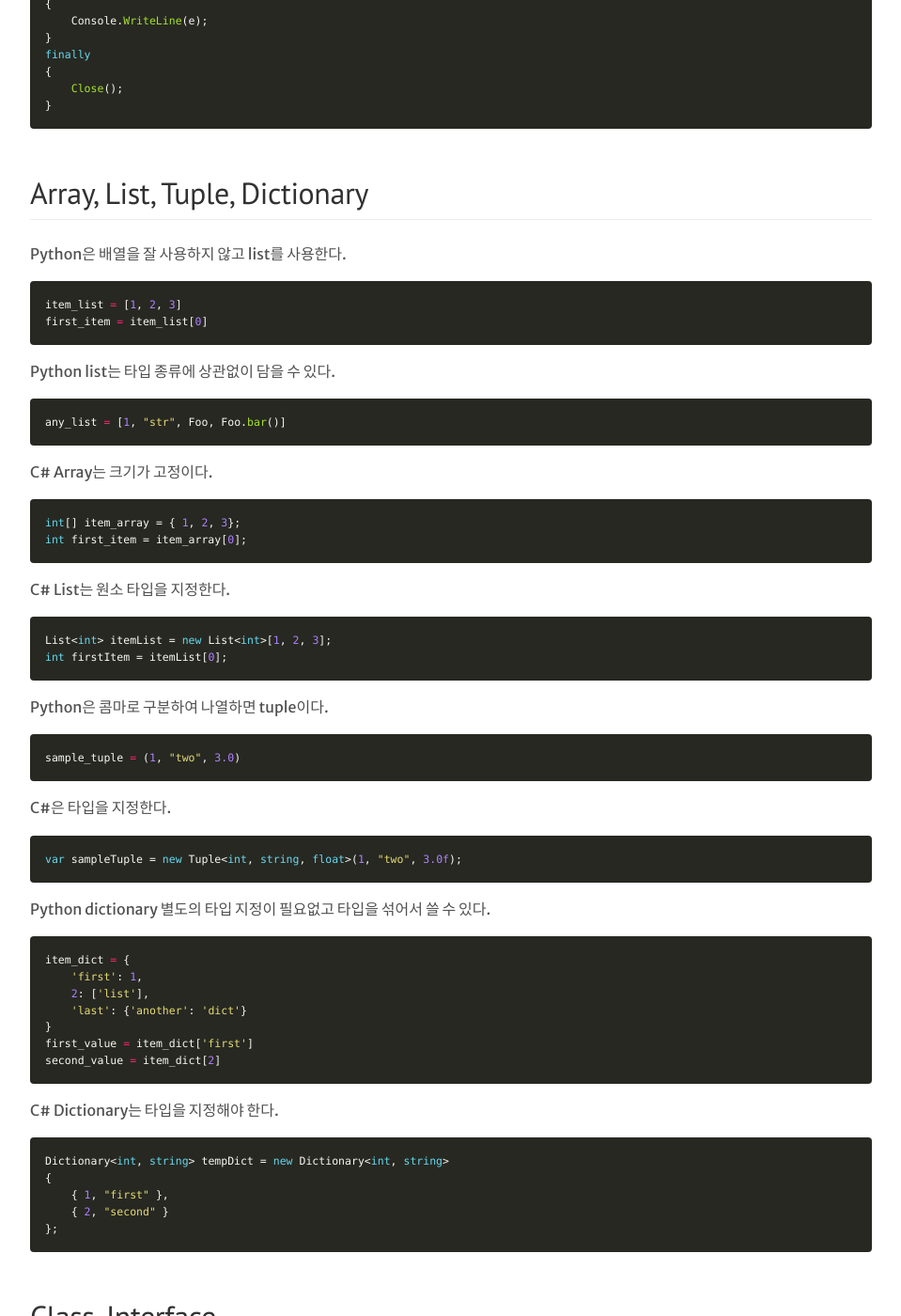
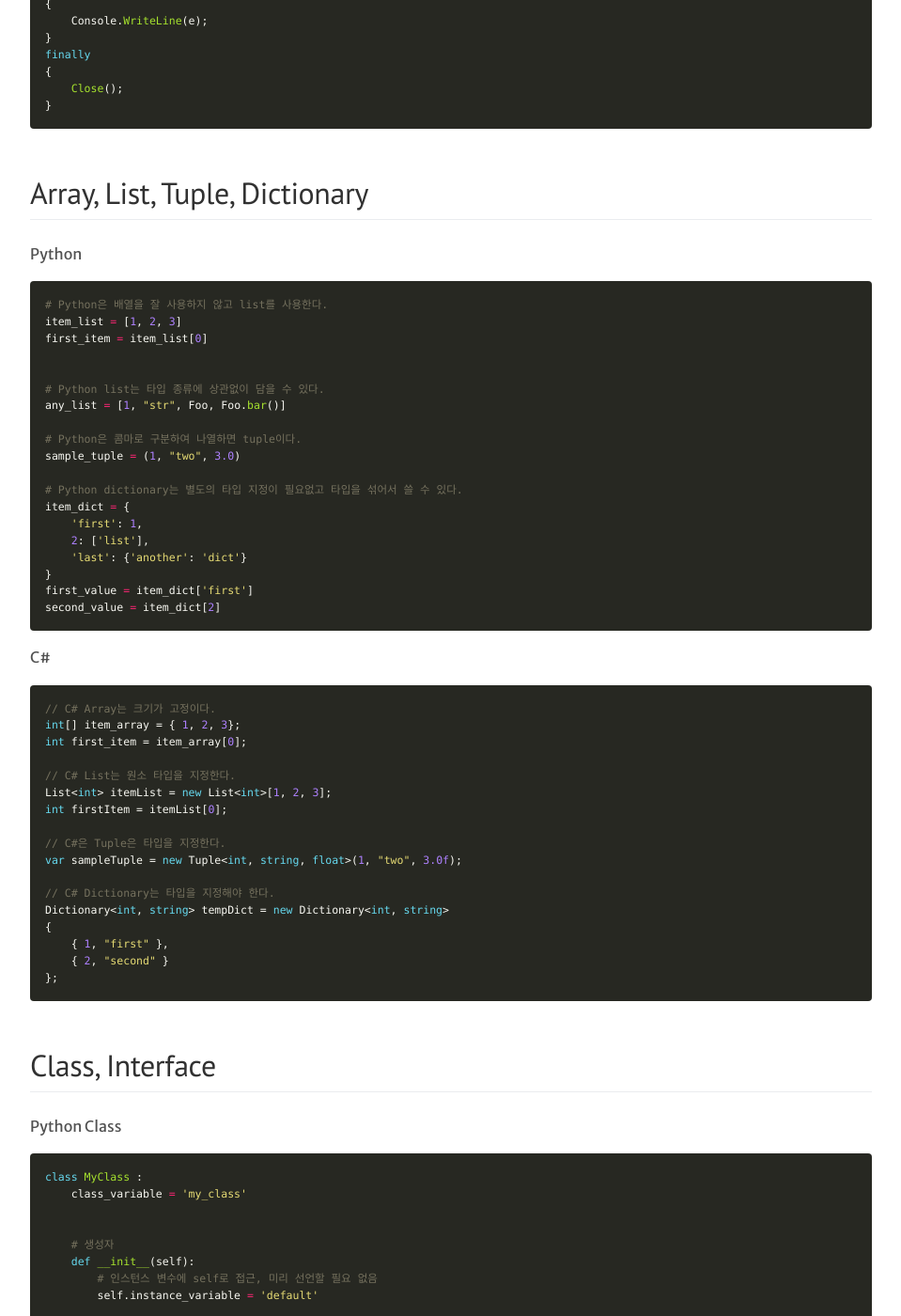
Before and after one commit to mnpk/mnpk.github.io, a Jekyll site: the page built from _posts/2017-06-02-csharp-for-python-programmers.md, in a window 1280 px wide and 1400 px high, scrolled down 3009 px. Shown: the whole window at 94% size, without its empty margins (160-1119 px from the left). Built offline with Jekyll 4.4.1, drawn with Linux system fonts in a browser that asks for light colours; some of the changed lines change nothing that is shown.

Commit message:
Update 2017-06-02-csharp-for-python-programmers.md

````diff
--- a/_posts/2017-06-02-csharp-for-python-programmers.md
+++ b/_posts/2017-06-02-csharp-for-python-programmers.md
@@ -162,42 +162,21 @@ finally
 
 # Array, List, Tuple, Dictionary
 
-Python은 배열을 잘 사용하지 않고 list를 사용한다.
+Python
+
 ```python
+# Python은 배열을 잘 사용하지 않고 list를 사용한다.
 item_list = [1, 2, 3]
 first_item = item_list[0]
-```
-
-Python list는 타입 종류에 상관없이 담을 수 있다.
-```python
-any_list = [1, "str", Foo, Foo.bar()]
-```
-
-C# Array는 크기가 고정이다.
-```cs
-int[] item_array = { 1, 2, 3};
-int first_item = item_array[0];
-```
-
-C# List는 원소 타입을 지정한다.
-```cs
-List<int> itemList = new List<int>[1, 2, 3];
-int firstItem = itemList[0];
-```
-
-Python은 콤마로 구분하여 나열하면 tuple이다.
-```python
-sample_tuple = (1, "two", 3.0)
-```
-
-C#은 타입을 지정한다.
-```cs
-var sampleTuple = new Tuple<int, string, float>(1, "two", 3.0f);
-```
 
 
-Python dictionary 별도의 타입 지정이 필요없고 타입을 섞어서 쓸 수 있다.
-```python
+# Python list는 타입 종류에 상관없이 담을 수 있다.
+any_list = [1, "str", Foo, Foo.bar()]
+
+# Python은 콤마로 구분하여 나열하면 tuple이다.
+sample_tuple = (1, "two", 3.0)
+
+# Python dictionary는 별도의 타입 지정이 필요없고 타입을 섞어서 쓸 수 있다.
 item_dict = {
     'first': 1,
     2: ['list'],
@@ -207,8 +186,21 @@ first_value = item_dict['first']
 second_value = item_dict[2]
 ```
 
-C# Dictionary는 타입을 지정해야 한다.
+C#
+
 ```cs
+// C# Array는 크기가 고정이다.
+int[] item_array = { 1, 2, 3};
+int first_item = item_array[0];
+
+// C# List는 원소 타입을 지정한다.
+List<int> itemList = new List<int>[1, 2, 3];
+int firstItem = itemList[0];
+
+// C#은 Tuple은 타입을 지정한다.
+var sampleTuple = new Tuple<int, string, float>(1, "two", 3.0f);
+
+// C# Dictionary는 타입을 지정해야 한다.
 Dictionary<int, string> tempDict = new Dictionary<int, string>
 {
     { 1, "first" },
````
